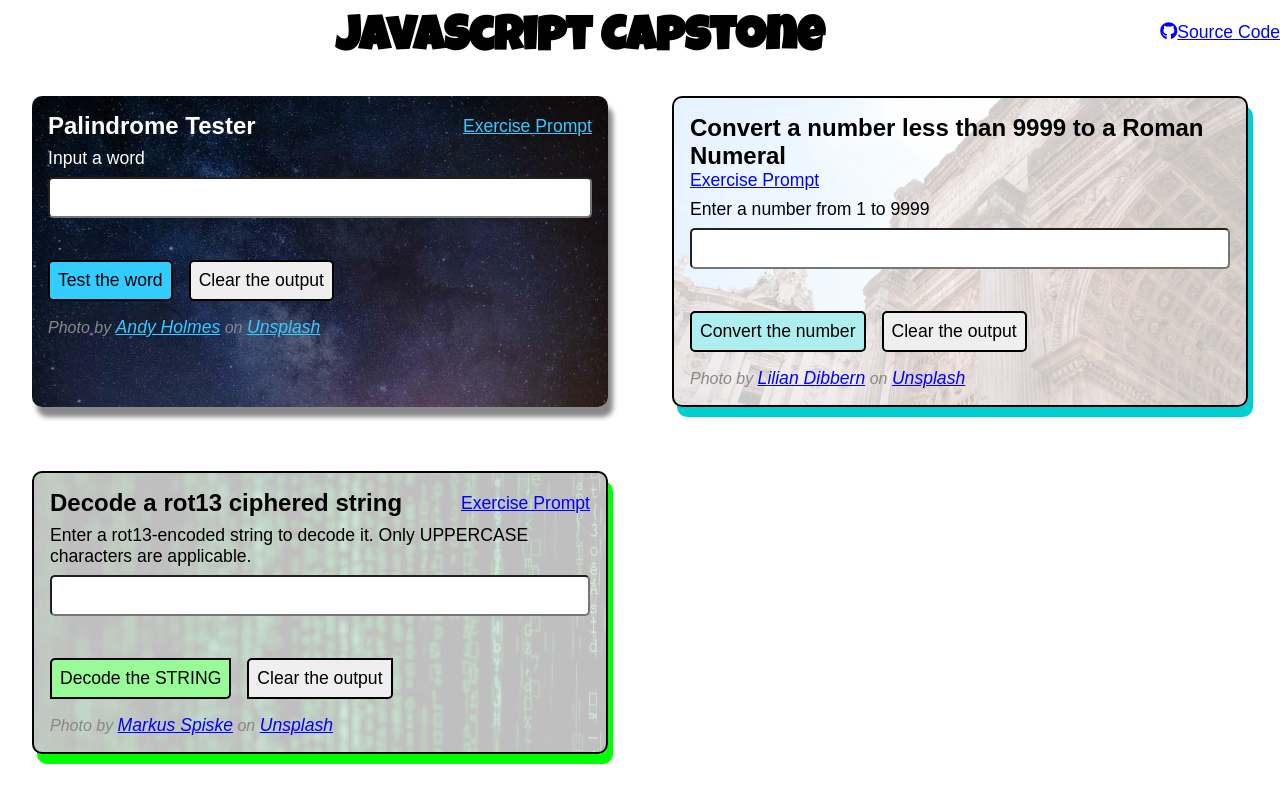
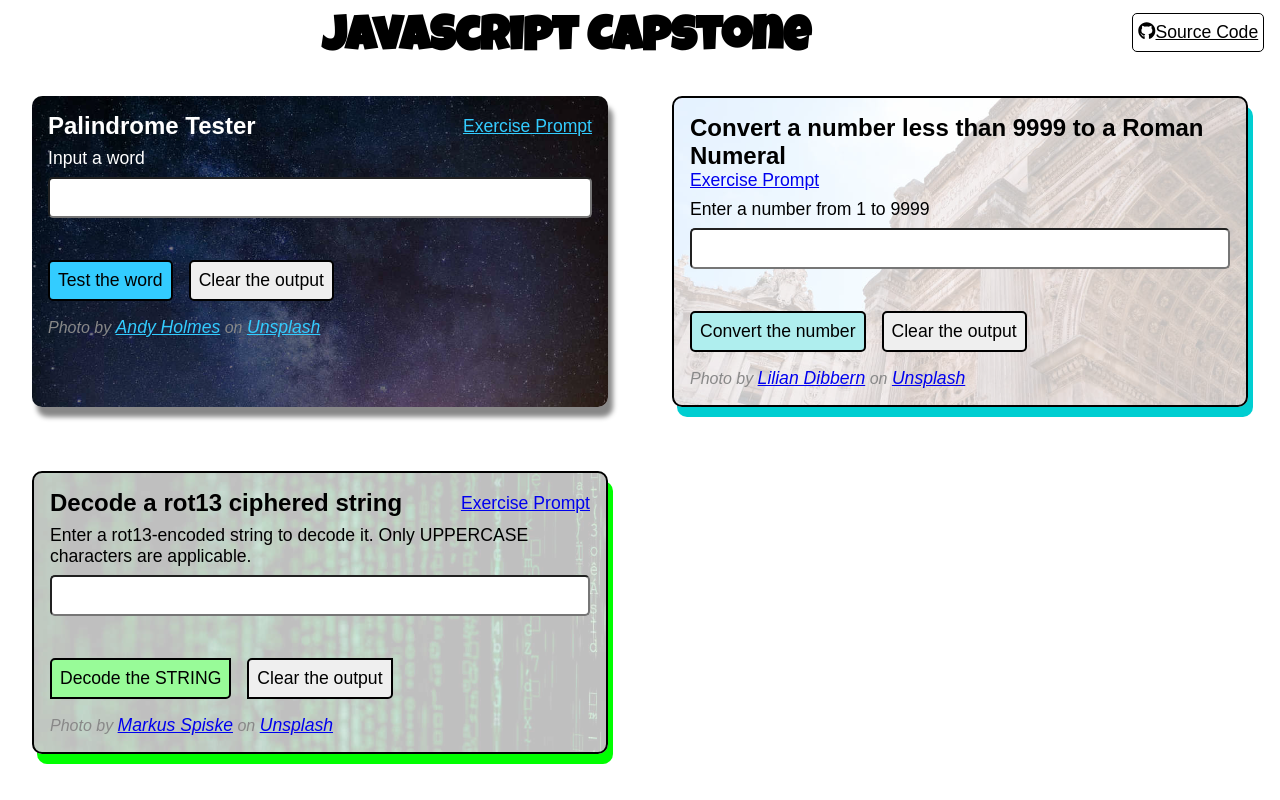
Before and after one commit to hdevilbiss/js-capstone, a React (Create React App) app: page / in a window 1280 px wide. Built offline with nearby package versions, Linux system fonts and the light colour scheme.

Commit message:
🐛 Fix weird link hover glitching by removing styles

```diff
--- a/src/style/app.scss
+++ b/src/style/app.scss
@@ -5,12 +5,8 @@
   padding: 0;
 }
 a {
-  color: blue;
-  &:visited {
-    color: darkorchid;
-  }
   &:hover {
-    color: black;
+    transition: all 0.3s ease;
   }
 }
 button {
@@ -54,8 +50,23 @@ label {
 p {
   margin-bottom: 0.25rem;
 }
+.btn {
+  background-color: #fff;
+  border: 1px solid #000;
+  border-radius: 5px;
+  display: inline-block;
+  margin-right: 1rem;
+  padding: 0.5rem 0.3rem 0.5rem 0.3rem;
+  transition: 0.4s;
+  a {
+    color: #000;
+  }
+  &:hover {
+    background-color: paleturquoise;
+  }
+}
 .card {
-  @media screen and (max-width: 640px) {
+  @media screen and (max-width: 800px) {
     margin: 0.5rem;
     padding: 0.5rem;
   }
```
